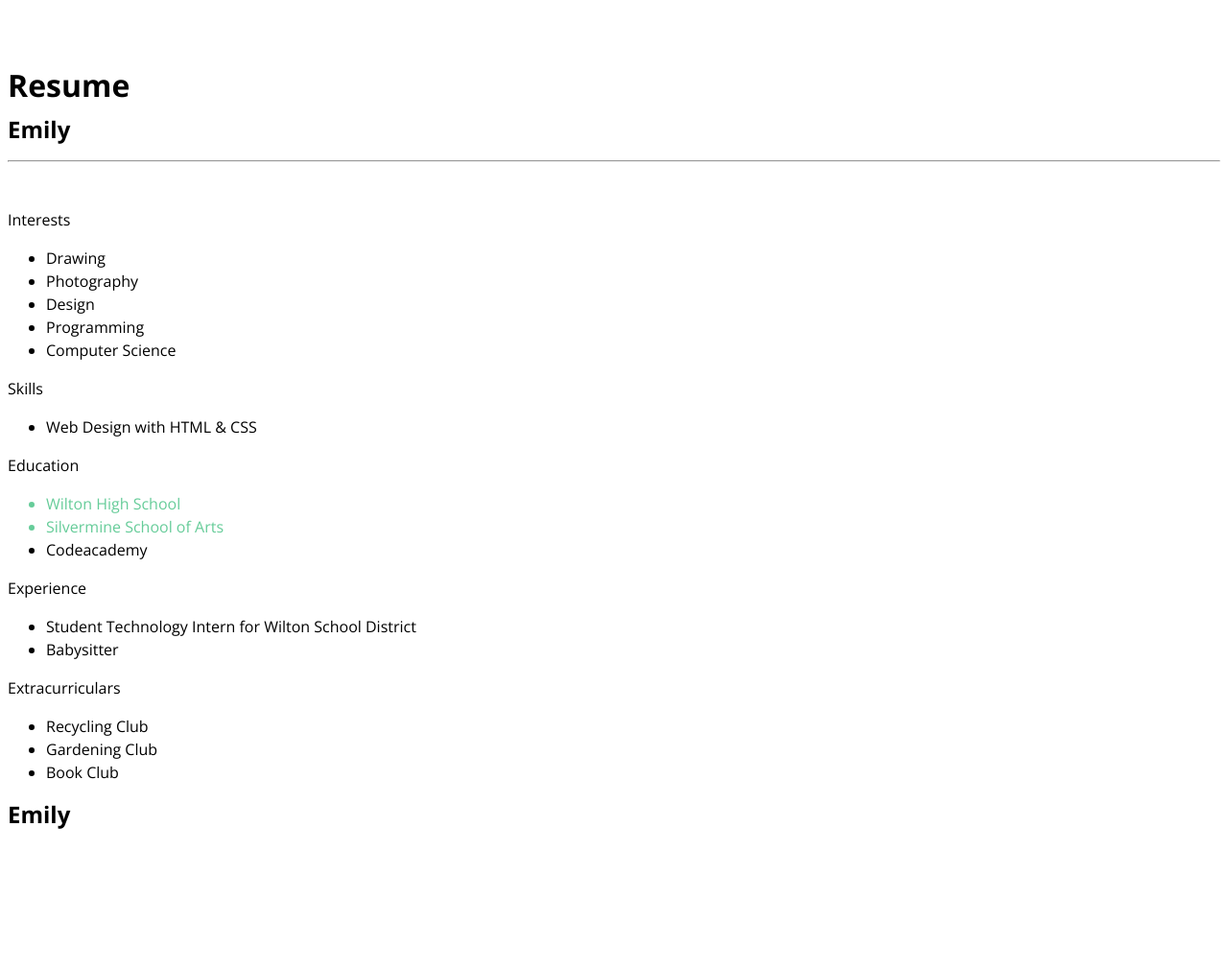
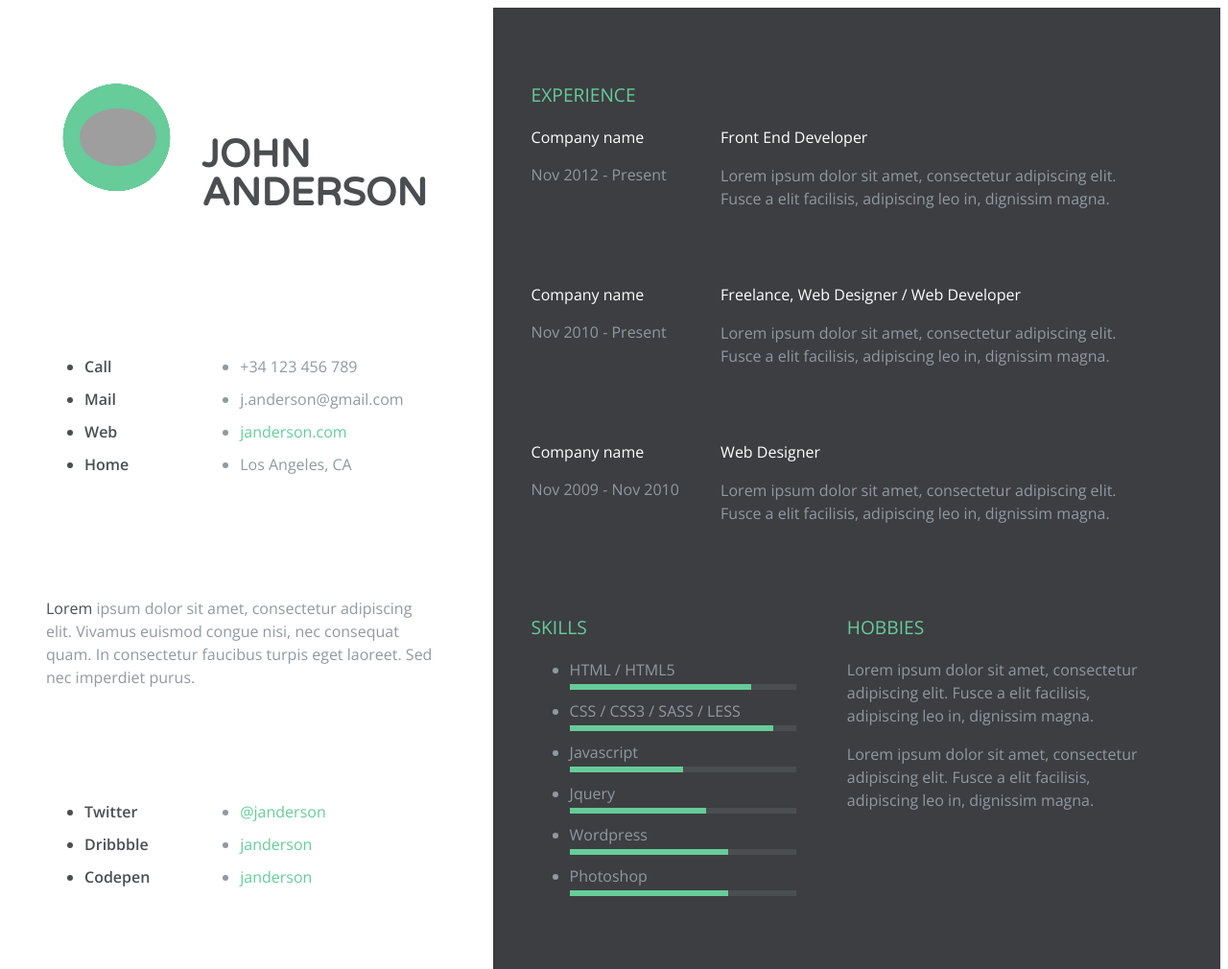
Before and after one commit to vcuong0703/mycv, a plain HTML site: page index.html in a window 1280 px wide. Shown: the whole page at 96% size. Before the commit the page ends 865 px from the top, so only its background shows below. Drawn offline with nearby package versions, Linux system fonts and the light colour scheme; grey boxes are pictures that could not be loaded.

Commit message:
Update index.html

```diff
--- a/index.html
+++ b/index.html
@@ -396,49 +396,147 @@ a {
   }
 }
 </style>
-<div id="header"></div>
-<div class="left"></div>
-<div class="stuff">
-  <br><br>
-  <h1>Resume</h1>
-  <h2>Emily</h2>
-  <hr />
-  <br>
-  <p class="head">Interests</p>
-  <ul>
-    <li>Drawing</li>
-    <li>Photography</li>
-    <li>Design</li>
-    <li>Programming</li>
-    <li>Computer Science</li>
-  </ul>
-  <p class="head">Skills</p>
-  <ul>
-    <li>Web Design with HTML & CSS</li>
-  </ul>
-  <p class="head">Education</p>
-  <ul>
-    <a href="http://www.wiltonhighschool.org/pages/Wilton_High_School">
-      <li>Wilton High School</li>
-    </a>
-    <!--Link-->
-    <a href="https://www.silvermineart.org/">
-      <li>Silvermine School of Arts</li>
-    </a>
-    <li>Codeacademy</li>
-  </ul>
-  <p class="head">Experience</p>
-  <ul>
-    <li>Student Technology Intern for Wilton School District</li>
-    <li>Babysitter</li>
-  </ul>
-  <p class="head">Extracurriculars</p>
-  <ul>
-    <li>Recycling Club</li>
-    <li>Gardening Club</li>
-    <li>Book Club</li>
-  </ul>
+
+<meta name="viewport" content="width=device-width, initial-scale=1, maximum-scale=1">
+<div class="resume-wrapper">
+	<section class="profile section-padding">
+		<div class="container">
+			<div class="picture-resume-wrapper">
+        <div class="picture-resume">
+        <span><img src="https://s3.amazonaws.com/uifaces/faces/twitter/jsa/128.jpg" alt="" /></span>
+        <svg version="1.1" viewBox="0 0 350 350">
+
+  <defs>
+    <filter id="goo">
+      <feGaussianBlur in="SourceGraphic" stdDeviation="8" result="blur" />
+      <feColorMatrix in="blur" mode="matrix" values="1 0 0 0 0  0 1 0 0 0  0 0 1 0 0  0 0 0 21 -9" result="cm" />
+    </filter>
+  </defs>
+
+
+<g filter="url(#goo)" >
+
+  <circle id="main_circle" class="st0" cx="171.5" cy="175.6" r="130"/>
+
+  <circle id="circle" class="bubble0 st1" cx="171.5" cy="175.6" r="122.7"/>
+  <circle id="circle" class="bubble1 st1" cx="171.5" cy="175.6" r="122.7"/>
+  <circle id="circle" class="bubble2 st1" cx="171.5" cy="175.6" r="122.7"/>
+  <circle id="circle" class="bubble3 st1" cx="171.5" cy="175.6" r="122.7"/>
+  <circle id="circle" class="bubble4 st1" cx="171.5" cy="175.6" r="122.7"/>
+  <circle id="circle" class="bubble5 st1" cx="171.5" cy="175.6" r="122.7"/>
+  <circle id="circle" class="bubble6 st1" cx="171.5" cy="175.6" r="122.7"/>
+  <circle id="circle" class="bubble7 st1" cx="171.5" cy="175.6" r="122.7"/>
+  <circle id="circle" class="bubble8 st1" cx="171.5" cy="175.6" r="122.7"/>
+  <circle id="circle" class="bubble9 st1" cx="171.5" cy="175.6" r="122.7"/>
+  <circle id="circle" class="bubble10 st1" cx="171.5" cy="175.6" r="122.7"/>
+
+</g>
+</svg>
+      </div>
+         <div class="clearfix"></div>
+ </div>
+      <div class="name-wrapper">
+        <h1>John <br/>Anderson</h1><!-- YOUR NAME AND LAST NAME  -->
+      </div>
+      <div class="clearfix"></div>
+      <div class="contact-info clearfix">
+      	<ul class="list-titles">
+      		<li>Call</li>
+      		<li>Mail</li>
+      		<li>Web</li>
+      		<li>Home</li>
+      	</ul>
+        <ul class="list-content ">
+        	<li>+34 123 456 789</li> <!-- YOUR PHONE NUMBER  -->
+        	<li>j.anderson@gmail.com</li> <!-- YOUR EMAIL -->
+        	<li><a href="#">janderson.com</a></li> <!-- YOUR WEBSITE  -->
+        	<li>Los Angeles, CA</li> <!-- YOUR STATE AND COUNTRY  -->
+        </ul>
+      </div>
+      <div class="contact-presentation"> <!-- YOUR PRESENTATION RESUME  -->
+      	<p><span class="bold">Lorem</span> ipsum dolor sit amet, consectetur adipiscing elit. Vivamus euismod congue nisi, nec consequat quam. In consectetur faucibus turpis eget laoreet. Sed nec imperdiet purus. </p>
+      </div>
+      <div class="contact-social clearfix">
+      	<ul class="list-titles">
+      		<li>Twitter</li>
+      		<li>Dribbble</li>
+      		<li>Codepen</li>
+      	</ul>
+        <ul class="list-content"> <!-- REMEMBER TO PUT THE URL ON THE HREF TAG  -->
+      		<li><a href="">@janderson</a></li> <!-- YOUR TWITTER USER  -->
+      		<li><a href="">janderson</a></li> <!-- YOUR DRIBBBLE USER  -->
+      		<li><a href="">janderson</a></li> <!-- YOUR BEHANCE USER  -->
+      	</ul>
+      </div>
+		</div>
+	</section>
+
+  <section class="experience section-padding">
+  	<div class="container">
+  		<h3 class="experience-title">Experience</h3>
+
+      <div class="experience-wrapper">
+      	<div class="company-wrapper clearfix">
+      		<div class="experience-title">Company name</div> <!-- NAME OF THE COMPANY YOUWORK WITH  -->
+          <div class="time">Nov 2012 - Present</div> <!-- THE TIME YOU WORK WITH THE COMPANY  -->
+      	</div>
+
+        <div class="job-wrapper clearfix">
+        	<div class="experience-title">Front End Developer </div> <!-- JOB TITLE  -->
+          <div class="company-description">
+          	<p>Lorem ipsum dolor sit amet, consectetur adipiscing elit. Fusce a elit facilisis, adipiscing leo in, dignissim magna.</p>  <!-- JOB DESCRIPTION  -->
+          </div>
+        </div>
+
+        <div class="company-wrapper clearfix">
+      		<div class="experience-title">Company name</div> <!-- NAME OF THE COMPANY YOUWORK WITH  -->
+          <div class="time">Nov 2010 - Present</div> <!-- THE TIME YOU WORK WITH THE COMPANY  -->
+      	</div>
+
+         <div class="job-wrapper clearfix">
+        	<div class="experience-title">Freelance, Web Designer / Web Developer</div> <!-- JOB TITLE  -->
+          <div class="company-description">
+          	<p>Lorem ipsum dolor sit amet, consectetur adipiscing elit. Fusce a elit facilisis, adipiscing leo in, dignissim magna.</p>  <!-- JOB DESCRIPTION  -->
+          </div>
+        </div>
+
+        <div class="company-wrapper clearfix">
+      		<div class="experience-title">Company name</div> <!-- NAME OF THE COMPANY YOUWORK WITH  -->
+          <div class="time">Nov 2009 - Nov 2010</div> <!-- THE TIME YOU WORK WITH THE COMPANY  -->
+      	</div>
+
+         <div class="job-wrapper clearfix">
+        	<div class="experience-title">Web Designer </div> <!-- JOB TITLE  -->
+          <div class="company-description">
+          	<p>Lorem ipsum dolor sit amet, consectetur adipiscing elit. Fusce a elit facilisis, adipiscing leo in, dignissim magna.</p>   <!-- JOB DESCRIPTION  -->
+          </div>
+        </div>
+
+      </div><!--Skill experience-->
+
+      <div class="section-wrapper clearfix">
+      	<h3 class="section-title">Skills</h3>  <!-- YOUR SET OF SKILLS  -->
+        	<ul>
+        		<li class="skill-percentage">HTML / HTML5</li>
+        		<li class="skill-percentage">CSS / CSS3 / SASS / LESS</li>
+        		<li class="skill-percentage">Javascript</li>
+        		<li class="skill-percentage">Jquery</li>
+        		<li class="skill-percentage">Wordpress</li>
+        		<li class="skill-percentage">Photoshop</li>
+
+        	</ul>
+
+      </div>
+
+      <div class="section-wrapper clearfix">
+        <h3 class="section-title">Hobbies</h3>  <!-- DESCRIPTION OF YOUR HOBBIES -->
+        <p>Lorem ipsum dolor sit amet, consectetur adipiscing elit. Fusce a elit facilisis, adipiscing leo in, dignissim magna.</p>
+
+        <p>Lorem ipsum dolor sit amet, consectetur adipiscing elit. Fusce a elit facilisis, adipiscing leo in, dignissim magna.</p>
+      </div>
+
+  	</div>
+  </section>
+
+  <div class="clearfix"></div>
 </div>
-<div class="right"></div>
-<div id="footer">
-  <h2 id="name">Emily</h2></div>
```
